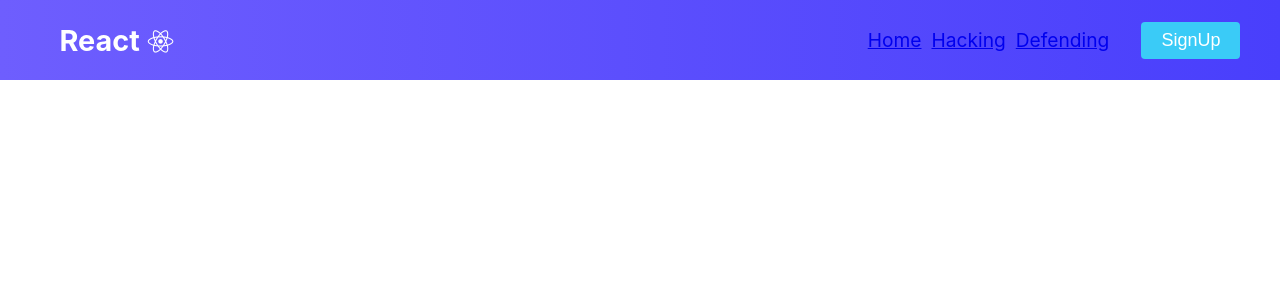
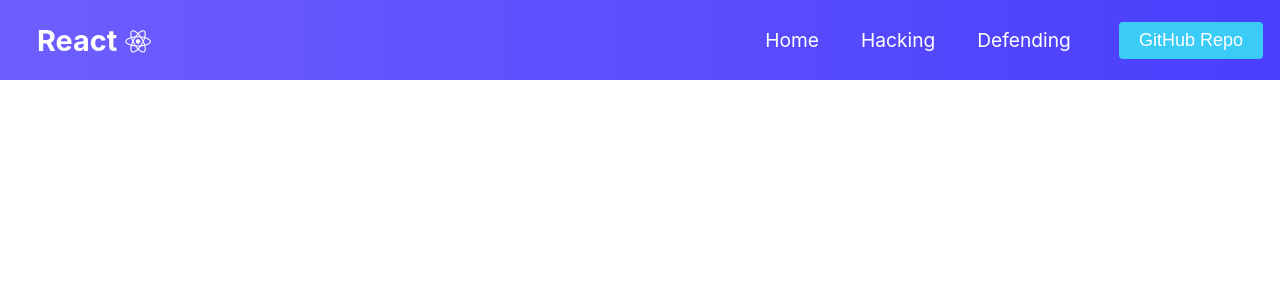
Before and after one commit to HardcoreTrash/Comp6841, a React (Create React App) app: page / in a window 1280 px wide. Shown: the top 300 px of the page. Built offline with nearby package versions, Linux system fonts and the light colour scheme; the HTML template or start-up script is replaced by a standard one.

Commit message:
Misspelt variable name which messed up the navigation bar

```diff
--- a/src/components/NavBar/index.js
+++ b/src/components/NavBar/index.js
@@ -21,14 +21,14 @@ class NavBar extends Component {
                     {MenuItems.map((item, index) => {
                         return (
                             <li key={index}>
-                                <a className={MenuItems.cName} href={item.url}>
+                                <a className={item.cName} href={item.url}>
                                     {item.title}
                                 </a>
                             </li>
                         )
                     })}
                 </ul>
-                <Button>SignUp</Button>
+                <Button>GitHub Repo</Button>
             </nav>
         )
     }
```
